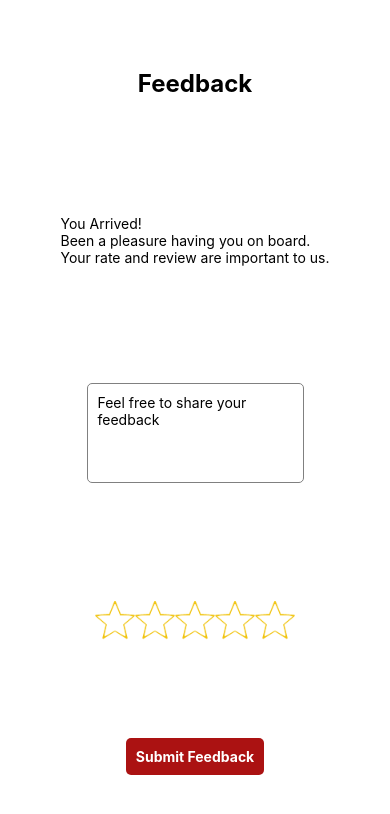
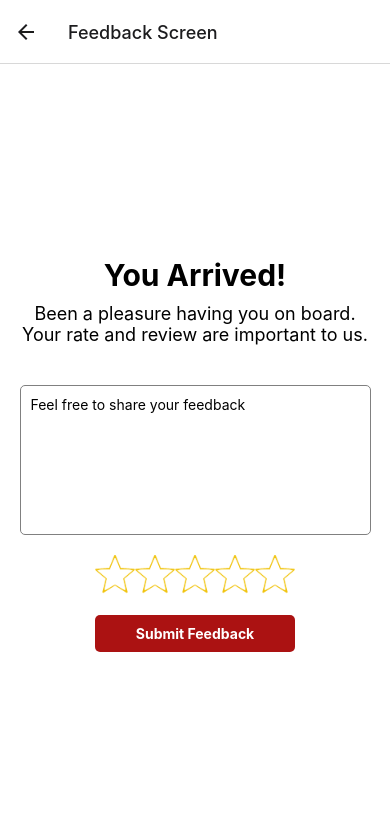
Before and after one commit to zeinshhadi/b-route-app, a React Native app in the folder frontend/: screen /UserFeedbackScreen in a window 390 px wide. Shown: the top 814 px of the page. Built offline with nearby package versions, Linux system fonts and the light colour scheme.

Commit message:
Frontend <> Fixed user feedback screen style

```diff
--- a/frontend/App.js
+++ b/frontend/App.js
@@ -34,7 +34,7 @@ export default function App() {
         <Provider store={store}>
           <NavigationContainer>
             <Stack.Navigator initialRouteName="LogInScreen">
-              <Stack.Screen name="LogInScreen" component={LoginScreen} options={{ headerShown: false }} />
+              <Stack.Screen name="LogInScreen" component={UserFeedback} options={{ headerShown: false }} />
               <Stack.Screen name="RegisterScreen" component={RegisterScreen} options={{ headerShown: false }} />
               <Stack.Screen name="HomeScreen" component={UserBottomNavigation} options={{ headerShown: false }} />
               <Stack.Screen name="AdminHomeScreen" component={AdminBottomNavigation} options={{ headerShown: false }} />
@@ -66,7 +66,7 @@ export default function App() {
               <Stack.Screen
                 name="UserFeedbackScreen"
                 component={UserFeedback}
-                options={{ headerShown: false, headerTitle: "Feedback Screen" }}
+                options={{ headerShown: true, headerTitle: "Feedback Screen" }}
               />
               <Stack.Screen
                 name="BusesRegistered"
--- a/frontend/screens/userScreens/UserFeedback.js
+++ b/frontend/screens/userScreens/UserFeedback.js
@@ -1,5 +1,5 @@
 import React, { useState } from "react";
-import { View, Text, TextInput, Pressable, StyleSheet } from "react-native";
+import { View, Text, TextInput, Pressable, StyleSheet, ActivityIndicator } from "react-native";
 import { Rating } from "react-native-ratings";
 import Colors from "../../utils/colors";
 import axios from "axios";
@@ -10,34 +10,37 @@ const UserFeedback = ({ navigation }) => {
   const authorization = "bearer " + authState.token;
   const [review, setReview] = useState("");
   const [rate, setRate] = useState();
-
+  const [loading, setLoading] = useState(false);
   const handleRating = (rating) => {
     setRate(rating);
   };
 
   const submitFeedback = async () => {
-    console.log("Review:", review);
-    console.log("Rating:", rate);
     try {
+      setLoading(true);
       const response = await axios.post(
         `${Url}/api/feedback/ride`,
         { review, rate },
         { headers: { Authorization: authorization } }
       );
+      setLoading(false);
       navigation.navigate("Home");
     } catch (error) {
+      setLoading(false);
       console.log("error", error);
     }
   };
 
   return (
     <View style={styles.container}>
-      <Text style={styles.title}>Feedback</Text>
+      <View style={styles.infoContainer}>
+        <Text style={styles.arriveText}>You Arrived!</Text>
 
-      <View style={styles.infoContainer}>
-        <Text>You Arrived!</Text>
-        <Text>Been a pleasure having you on board.</Text>
-        <Text>Your rate and review are important to us.</Text>
+        <Text style={styles.infoText}>
+          Been a pleasure having you on board.
+          {"\n"}
+          Your rate and review are important to us.
+        </Text>
       </View>
 
       <TextInput
@@ -48,7 +51,9 @@ const UserFeedback = ({ navigation }) => {
       />
       <Rating onFinishRating={handleRating} startingValue={0} ratingBackgroundColor="white" />
       <Pressable style={styles.submitButton} onPress={submitFeedback}>
-        <Text style={styles.submitButtonText}>Submit Feedback</Text>
+        <Text style={styles.submitButtonText}>
+          {loading ? <ActivityIndicator size={"small"} color={"white"} /> : "Submit Feedback"}
+        </Text>
       </Pressable>
     </View>
   );
@@ -58,36 +63,43 @@ export default UserFeedback;
 const styles = StyleSheet.create({
   container: {
     flex: 1,
-    justifyContent: "space-around",
+    justifyContent: "center",
     alignItems: "center",
-    padding: 20,
     backgroundColor: "white",
+    gap: 20,
   },
-  title: {
-    fontSize: 24,
-    fontWeight: "bold",
-    marginBottom: 20,
-  },
+
   infoContainer: {
-    marginBottom: 20,
+    marginBottom: 10,
+    alignItems: "center",
+    width: "90%",
   },
   reviewInput: {
-    height: 100,
+    height: 150,
     borderColor: "gray",
     borderWidth: 1,
     borderRadius: 5,
     padding: 10,
-    marginBottom: 20,
-    textAlignVertical: "top",
+    width: "90%",
   },
   submitButton: {
     backgroundColor: Colors.primary500,
     padding: 10,
     borderRadius: 5,
+    width: 200,
   },
   submitButtonText: {
     color: "white",
     textAlign: "center",
     fontWeight: "bold",
   },
+  infoText: {
+    fontSize: 18,
+    marginVertical: 10,
+    textAlign: "center",
+  },
+  arriveText: {
+    fontSize: 30,
+    fontWeight: "bold",
+  },
 });
```
